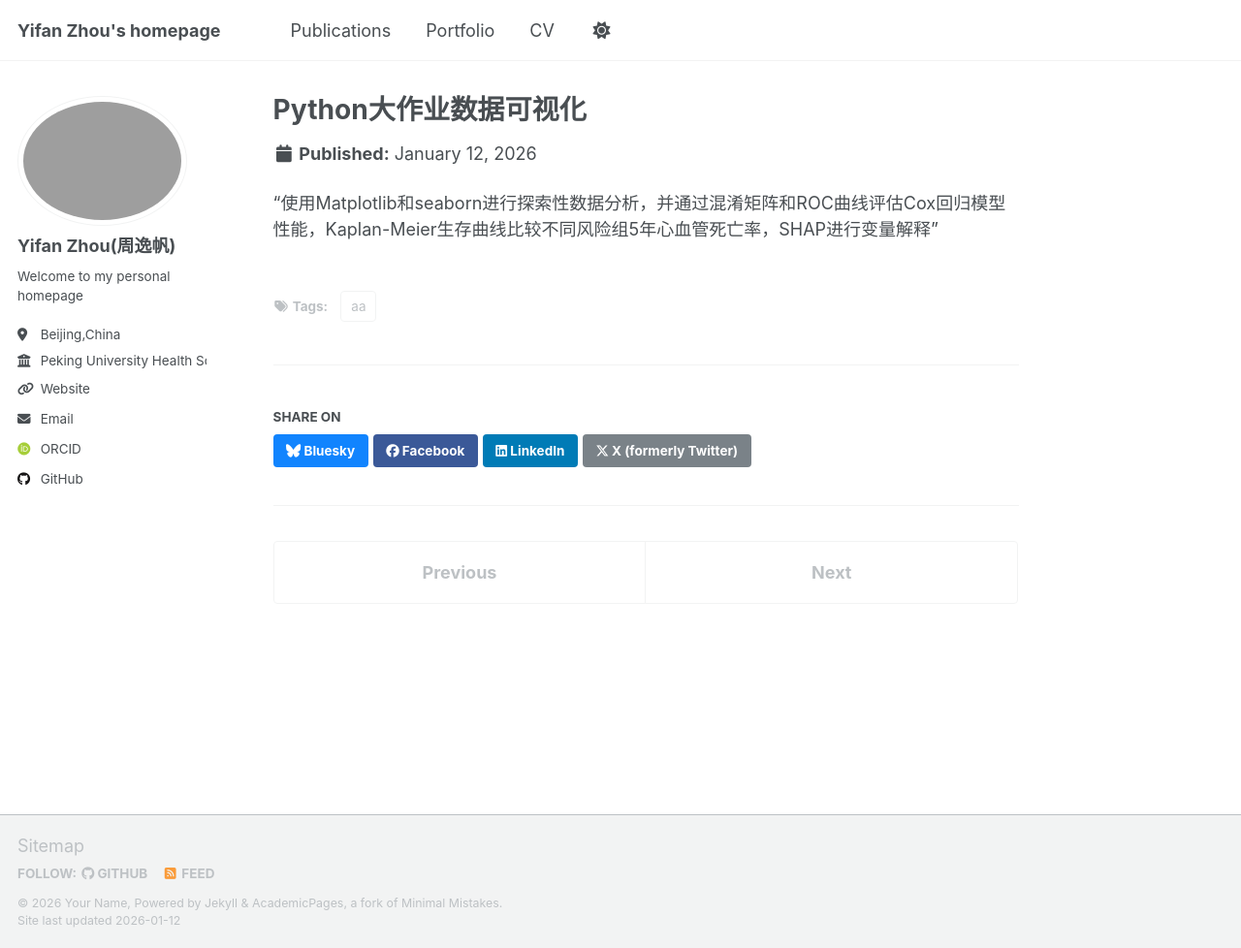
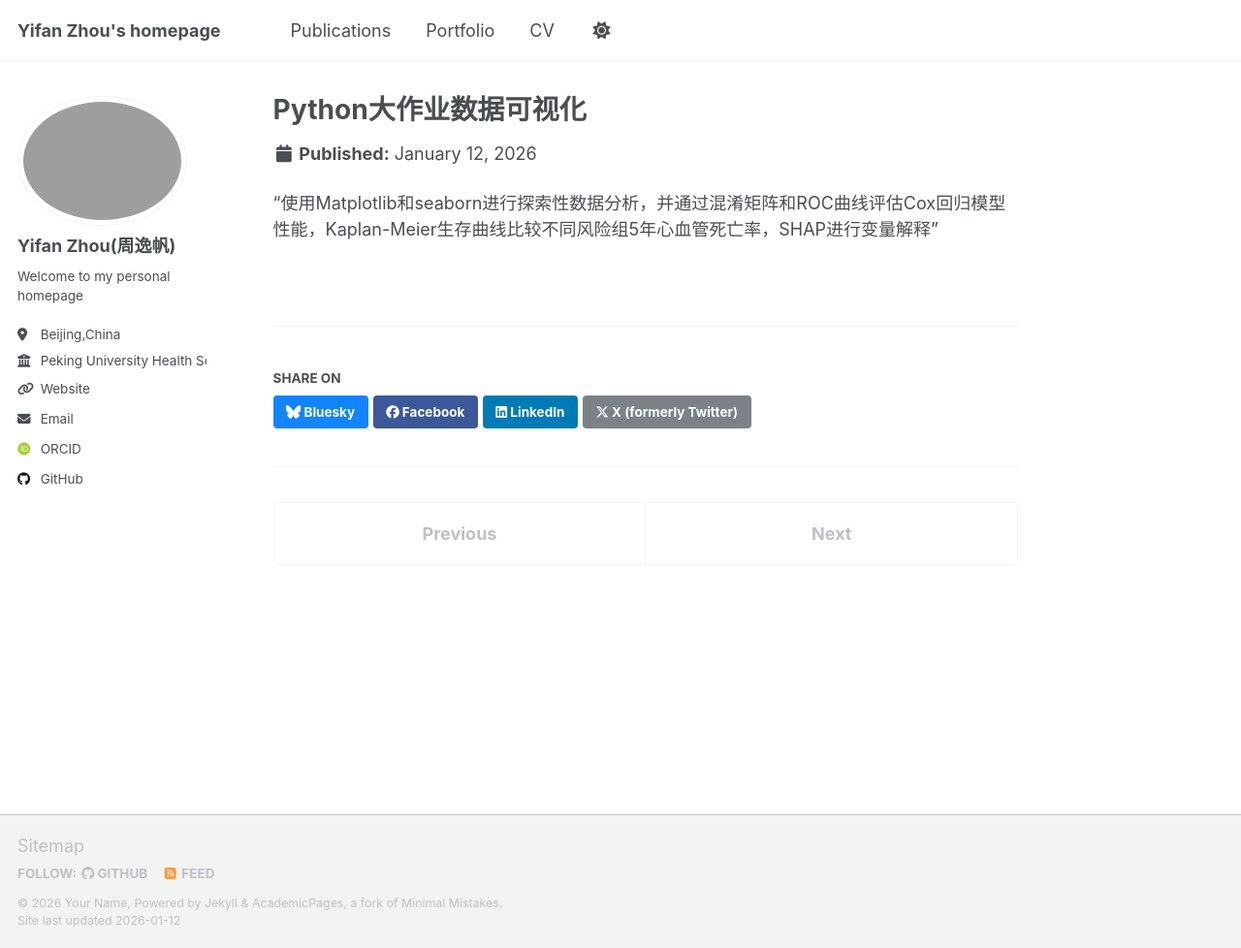
Before and after one commit to zyf20261/zyf20261.github.io, a Jekyll site: the page built from _portfolio/portfolio-3.md, in a window 1280 px wide and 978 px high. Shown: the whole window at 97% size. Built offline with Jekyll 4.4.1, drawn with Linux system fonts in a browser that asks for light colours; some web fonts are replaced; a script that is not in the unit is left out.

Commit message:
Update portfolio-3.md

```diff
--- a/_portfolio/portfolio-3.md
+++ b/_portfolio/portfolio-3.md
@@ -5,14 +5,12 @@ type: "Machine Learning"
 excerpt: "1.整体人群模型评估结果<br/><img src='/images/整体图.png' width='400' alt='Village doctor training session'>"
 excerpt: "2.分性别混淆矩阵结果<br/><img src='/images/整体图.png' width='400' alt='Village doctor training session'>"
 excerpts:
-  - "1.整体人群模型评估结果<br/><img src='/images/图1.png' width='400'>"
+  - "1.整体人群模型评估结果<br/><img src='/images/整体图.png' width='400'>"
   - "2.分性别混淆矩阵结果<br/><img src='/images/混淆矩阵.png' width='600'>"
   - "3.分性别Kaplan-Meier生存曲线结果<br/><img src='/images/生存曲线.png' width='600'>"
   - "4.分性别ROC结果<br/><img src='/images/roc.png' width='400'>"
   - "5.分性别SHAP结果<br/><img src='/images/shap.png' width='600'>"
 collection: portfolio
-tags:
- - aa
 ---
 
 "使用Matplotlib和seaborn进行探索性数据分析，并通过混淆矩阵和ROC曲线评估Cox回归模型性能，Kaplan-Meier生存曲线比较不同风险组5年心血管死亡率，SHAP进行变量解释"
```
